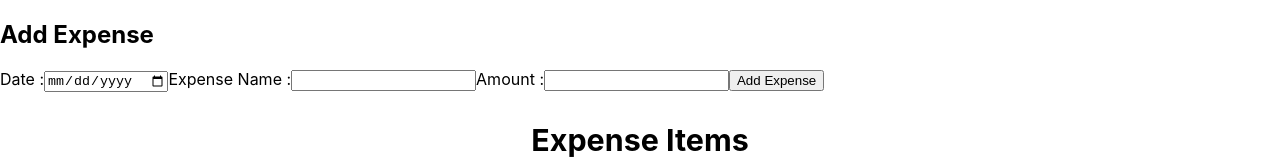
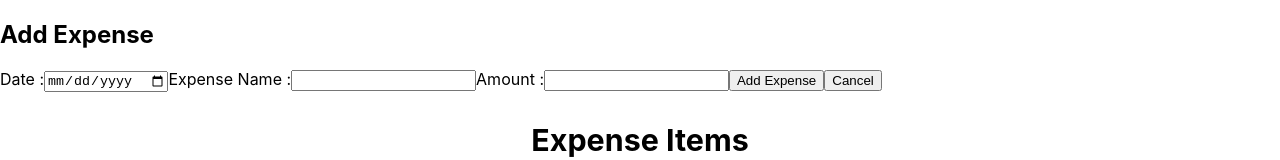
Before and after one commit to sagarikamohanty2000/react-first-app, a React (Create React App) app: page / in a window 1280 px wide. Both pictures are taken after a click on the button "Add Expense". Shown: the top 160 px of the page. Built offline with nearby package versions, Linux system fonts and the light colour scheme.

Commit message:
addExpense_ExpenseForm

```diff
--- a/src/App.js
+++ b/src/App.js
@@ -40,7 +40,7 @@ const App = () => {
   };
   return (
     <div className="App">
-      <NewExpense onFetchingNewExpense={newExpenseHandler} />
+      <NewExpense addButton = {true} onFetchingNewExpense={newExpenseHandler} />
 
       <header className="App-header">
         <h3>Expense Items</h3>
--- a/src/components/Expenses/ExpenseForm.js
+++ b/src/components/Expenses/ExpenseForm.js
@@ -5,11 +5,21 @@ const ExpenseForm = (props) => {
   const [amount, setAmount] = useState("");
   const [date, setDate] = useState("");
 
+  const [button, setAddButton] = useState( props.addButton);
   // const [inputs, setInputs] = useState({
   //   name:"",
   //   amount: "",
   //   date: ""
   // });
+
+  const addExpenseHandler = () => {
+    setAddButton(false);
+  }
+
+  const cancelExpenseFormHandler = () => {
+    setAddButton(true);
+  }
+
   const amountHandler = (event) => {
     // setInputs((prevState)=> {
     //   return {...prevState, amount:event.target.value}
@@ -46,8 +56,20 @@ const ExpenseForm = (props) => {
     setDate("");
     setName("");
     setAmount("");
+    setAddButton(true);
     //console.log(expenseDetails);
   };
+
+  if(button === true)
+  {
+    return (
+      <div className="Container">
+        <form>
+          <button type="button" onClick={addExpenseHandler}>Add Expense</button>
+        </form>
+      </div>
+    )
+  }
   return (
     <div className="Container">
       <h2>Add Expense</h2>
@@ -74,9 +96,11 @@ const ExpenseForm = (props) => {
           onChange={amountHandler}
         ></input>
         <button type="submit"> Add Expense</button>
+        <button type="button" onClick={cancelExpenseFormHandler}>Cancel</button>
       </form>
     </div>
   );
 };
 
+
 export default ExpenseForm;
--- a/src/components/Expenses/NewExpense.js
+++ b/src/components/Expenses/NewExpense.js
@@ -9,10 +9,11 @@ const NewExpense = (props) => {
 
     props.onFetchingNewExpense(newData);
     //console.log(newData);
-  };
+     };
+
   return (
     <div className="new-expense">
-      <ExpenseForm onSaveNewExpense={onSaveHandler} />
+      <ExpenseForm addButton = {props.addButton} onSaveNewExpense={onSaveHandler} />
     </div>
   );
 };
```
